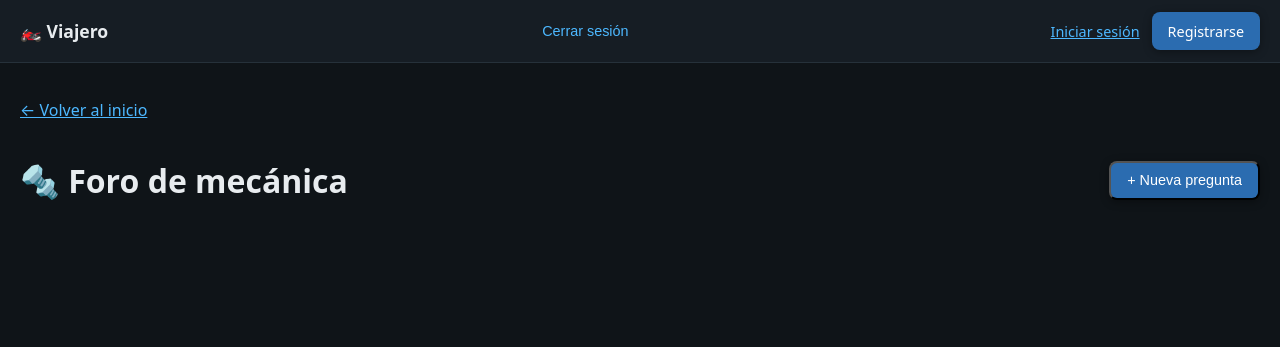
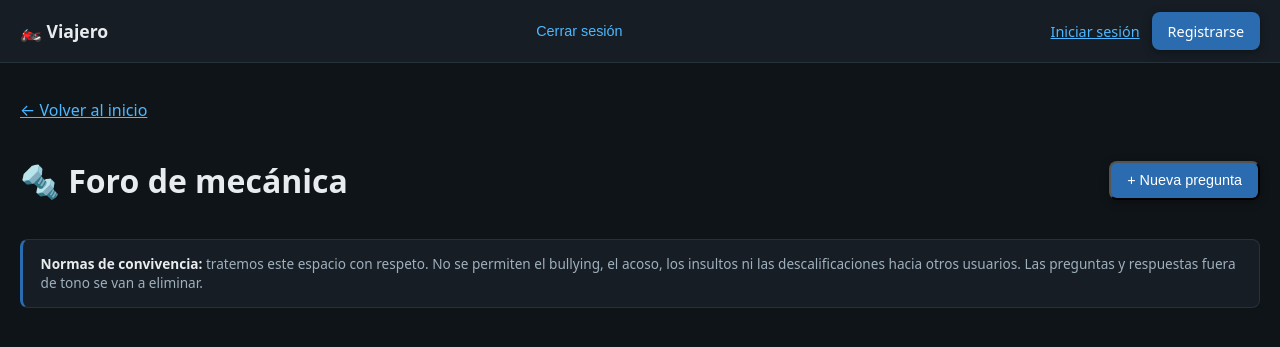
Before and after one commit to MGcarva/viajero, a FastAPI app: page /foro in a window 1280 px wide. Shown: the top 347 px of the page. Run offline with FastAPI, Linux system fonts and the light colour scheme; some libraries are stand-ins or nearby versions.

Commit message:
Saca el username del topbar, cambia el tagline del inicio y agrega normas contra el bullying en el foro
- El topbar ya no muestra el nombre de usuario, solo "Cerrar sesion".
- El tagline del hero pasa de "Tu companero de ruta..." a "La pagina
  creada por y para la comunidad motociclista".
- El foro muestra un aviso de normas de convivencia: prohibido el
  bullying, el acoso y las descalificaciones.

```diff
--- a/app/static/js/nav.js
+++ b/app/static/js/nav.js
@@ -35,19 +35,10 @@ async function pintarNav() {
   const sesion = await obtenerSesion();
   const navSesion = document.getElementById("nav-sesion");
   const navInvitado = document.getElementById("nav-invitado");
-  const nombre = document.getElementById("nav-username");
 
   if (sesion) {
     if (navSesion) navSesion.hidden = false;
     if (navInvitado) navInvitado.hidden = true;
-    if (nombre) {
-      const { data: perfil } = await supabaseClient
-        .from("profiles")
-        .select("username")
-        .eq("id", sesion.user.id)
-        .single();
-      nombre.textContent = perfil ? perfil.username : sesion.user.email;
-    }
   } else {
     if (navSesion) navSesion.hidden = true;
     if (navInvitado) navInvitado.hidden = false;
--- a/app/templates/base.html
+++ b/app/templates/base.html
@@ -11,7 +11,6 @@
   <header class="topbar">
     <a href="/" class="brand">🏍️ Viajero</a>
     <nav id="nav-sesion" class="nav-sesion" hidden>
-      <span id="nav-username"></span>
       <button id="btn-logout" class="btn-link">Cerrar sesión</button>
     </nav>
     <nav id="nav-invitado" class="nav-sesion" hidden>
--- a/app/templates/foro.html
+++ b/app/templates/foro.html
@@ -29,6 +29,18 @@
   .tarjeta-pregunta p { margin: 0; font-size: 0.8rem; color: #9fb0bd; }
   #sin-preguntas { color: #9fb0bd; margin-top: 1rem; }
 
+  .normas-foro {
+    background: #161d24;
+    border: 1px solid #26313a;
+    border-left: 3px solid #2b6cb0;
+    border-radius: 8px;
+    padding: 0.9rem 1.1rem;
+    margin-top: 1rem;
+    font-size: 0.85rem;
+    color: #9fb0bd;
+  }
+  .normas-foro strong { color: #e8ecef; }
+
   dialog.modal-alerta { border: none; border-radius: 12px; padding: 0; background: #161d24; color: #e8ecef; width: min(90vw, 480px); }
   dialog.modal-alerta::backdrop { background: rgba(0,0,0,0.5); }
   .modal-body { padding: 1.5rem; display: flex; flex-direction: column; gap: 0.6rem; }
@@ -48,6 +60,7 @@
   <h1>🔩 Foro de mecánica</h1>
   <button id="btn-abrir-pregunta" class="btn-accion" type="button">+ Nueva pregunta</button>
 </div>
+<p class="normas-foro"><strong>Normas de convivencia:</strong> tratemos este espacio con respeto. No se permiten el bullying, el acoso, los insultos ni las descalificaciones hacia otros usuarios. Las preguntas y respuestas fuera de tono se van a eliminar.</p>
 <p id="sin-preguntas" hidden>Todavía no hay preguntas. ¡Hacé la primera!</p>
 <div id="lista-preguntas" class="lista-preguntas"></div>
 
--- a/app/templates/inicio.html
+++ b/app/templates/inicio.html
@@ -248,7 +248,7 @@
   </div>
   <div class="hero-overlay">
     <h1>🏍️ Viajero</h1>
-    <p>Tu compañero de ruta para viajes largos en moto.</p>
+    <p>La página creada por y para la comunidad motociclista 🏍️💨</p>
     <div class="hero-acciones">
       <a href="/mapa" class="hero-btn-primario">Ver el mapa</a>
       <a href="/rutas/nueva" class="hero-btn-secundario">+ Nueva ruta</a>
```
